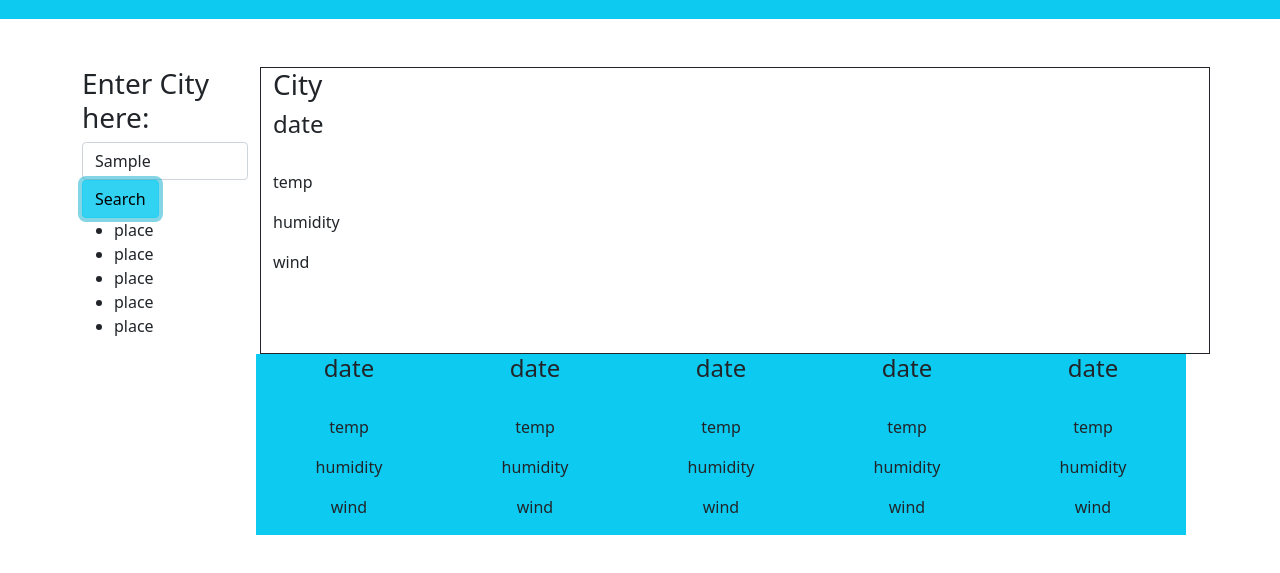
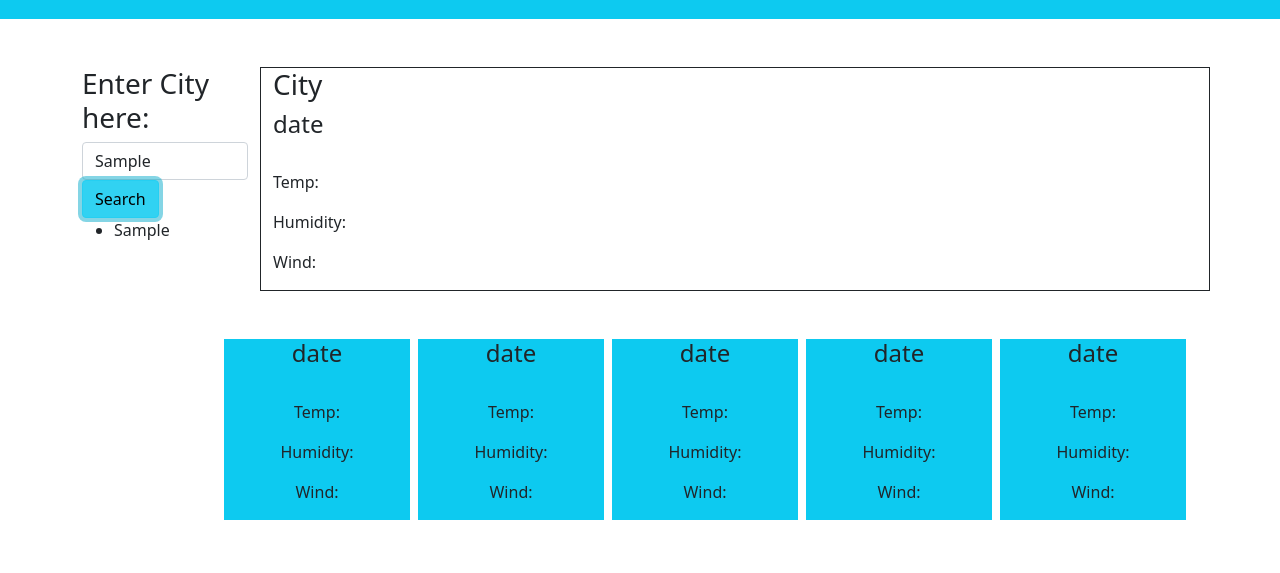
Before and after one commit to difurung/The-Weather-Application, a plain HTML site: page index.html in a window 1280 px wide. Both pictures are taken after typing "Sample" into the empty fields and a click on the button "Search". Shown: the part 69-642 px from the top of the page. Drawn offline with nearby package versions, Linux system fonts and the light colour scheme.

Commit message:
added API key. Got search to populate. Need to work on local storage

```diff
--- a/assets/script.js
+++ b/assets/script.js
@@ -1,5 +1,71 @@
 //  5 day API key : ced6331887cb8168b2eccb551eab7480
 // http://api.openweathermap.org/data/2.5/forecast?id=524901&appid=ced6331887cb8168b2eccb551eab7480
 
-var city;
-var queryURL = "http://api.openweathermap.org/data/2.5/weather?q=" + city + "&appid=ced6331887cb8168b2eccb551eab7480";
+var cityInput;
+var citArr = []
+
+//put the user input into the city
+$("#search").click(function (event) {
+    event.preventDefault();
+
+    cityInput = $("#citySearch").val()
+
+    //append city to list
+    $("<li>").text(cityInput).appendTo($("#history")).addClass("city-search");
+    //populate previous searches from local storage
+
+    // var storeObj = {
+
+    //     city: cityInput
+    // };
+
+
+
+//     citArr = JSON.parse(localStorage.getItem("prevSearch") ) || [];
+
+//    //citArr.push(storeObj);
+
+//     localStorage.setItem(prevSearch, city)
+
+var queryURL = "http://api.openweathermap.org/data/2.5/weather?q=" + cityInput + "&appid=ced6331887cb8168b2eccb551eab7480";
+
+function getApi(queryURL) {
+    fetch(queryURL)
+    .then(function (response) {
+        console.log(response);
+    if (response.status === 200) {
+    response.json().then(function (data) {
+
+    displayCityName(data.name, data.sys.country);
+    getWeather(data.coord.lat, data.coord.lon);
+    console.log(displayCityName)
+    });
+
+    }
+
+
+
+    });
+}
+
+
+
+
+
+
+// var storeObj = {
+
+//     city: cityInput
+// };
+});
+
+
+
+//get api to fetch data
+
+//store previous searches in local storage
+
+
+//populate current city data on main
+
+//populates 5 day forcast on cards
--- a/index.html
+++ b/index.html
@@ -19,86 +19,77 @@
     <title>Weather Forecast</title>
   </head>
   <body>
-    <header class = "container-fluid bg-info text-light text-align-center mb-5 p-3">
+    <header
+      class="container-fluid bg-info text-light text-align-center mb-5 p-3"
+    >
       <div class="d-flex align-items-center">
         <h1>The Weather Application</h1>
       </div>
     </header>
 
-
     <section class="container">
       <div class="row">
-    <div id="Search" class = "container col-lg-2">
-
+        <div id="Search" class="container col-lg-2">
           <h3>Enter City here:</h3>
-        <input type="text" class="form-control">
-        <button class="btn btn-info">Search</button>
+          <input type="text"  id="citySearch" class="form-control"/>
+          <button id="search"  class="btn btn-info">Search</button>
 
           <div>
             <ul id="history">
-          <li>place</li>
-          <li>place</li>
-          <li>place</li>
-          <li>place</li>
-          <li>place</li>
+
             </ul>
           </div>
         </div>
 
-      <div class="container border border-dark col-lg-10">
+        <div class="container mb-5 border border-dark col-lg-10">
           <h3 id="City" class="">City</h3>
           <h4 id="curDate" class="">date</h4>
-        <img src="#" alt="" id="tIcon">
-        <p id="temp">temp</p>
-        <p id="hum">humidity</p>
-        <p id="wind">wind</p>
+          <img src="#" alt="" id="tIcon" />
+          <p id="temp">Temp: </p>
+          <p id="hum">Humidity: </p>
+          <p id="wind">Wind: </p>
         </div>
 
-    <div class="row">
-        <div class="col-12 col-md-6 col-lg-2">
+        <div class="row justify-content-end gap-2">
 
+          <div class="text-center bg-info mb-4 col-12 col-md-6 col-lg-2">
+            <h4 id="day1" class="">date</h4>
+            <img src="#" alt="" id="tIcon" />
+            <p id="temp">Temp: </p>
+            <p id="hum">Humidity: </p>
+            <p id="wind">Wind: </p>
           </div>
-        <div class="text-center bg-info col-12 col-md-6 col-lg-2">
-          <h4 id="day1" class="">date</h4>
-          <img src="#" alt="" id="tIcon">
-          <p id="temp">temp</p>
-          <p id="hum">humidity</p>
-          <p id="wind">wind</p>
+          <div class="text-center bg-info mb-4 col-12 col-md-6 col-lg-2">
+            <h4 id="day2" class="">date</h4>
+            <img src="#" alt="" id="tIcon" />
+            <p id="temp">Temp: </p>
+            <p id="hum">Humidity: </p>
+            <p id="wind">Wind: </p>
           </div>
-        <div class="text-center bg-info col-12 col-md-6 col-lg-2">
-          <h4 id="day2" class="">date</h4>
-          <img src="#" alt="" id="tIcon">
-          <p id="temp">temp</p>
-          <p id="hum">humidity</p>
-          <p id="wind">wind</p>
+          <div class="text-center bg-info mb-4 col-12 col-md-6 col-lg-2">
+            <h4 id="day3" class="">date</h4>
+            <img src="#" alt="" id="tIcon" />
+            <p id="temp">Temp: </p>
+            <p id="hum">Humidity: </p>
+            <p id="wind">Wind: </p>
           </div>
-        <div class="text-center bg-info col-12 col-md-6 col-lg-2">
-          <h4 id="day3" class="">date</h4>
-          <img src="#" alt="" id="tIcon">
-          <p id="temp">temp</p>
-          <p id="hum">humidity</p>
-          <p id="wind">wind</p>
+          <div class="text-center bg-info mb-4 col-12 col-md-6 col-lg-2">
+            <h4 id="day4" class="">date</h4>
+            <img src="#" alt="" id="tIcon" />
+            <p id="temp">Temp: </p>
+            <p id="hum">Humidity: </p>
+            <p id="wind">Wind: </p>
           </div>
-        <div class="text-center bg-info col-12 col-md-6 col-lg-2">
-          <h4 id="day4" class="">date</h4>
-          <img src="#" alt="" id="tIcon">
-          <p id="temp">temp</p>
-          <p id="hum">humidity</p>
-          <p id="wind">wind</p>
+          <div class="text-center bg-info mb-4 col-12 col-md-6 col-lg-2">
+            <h4 id="day5" class="">date</h4>
+            <img src="#" alt="" id="tIcon" />
+            <p id="temp">Temp: </p>
+            <p id="hum">Humidity: </p>
+            <p id="wind">Wind: </p>
           </div>
-        <div class="text-center bg-info col-12 col-md-6 col-lg-2">
-          <h4 id="day5" class="">date</h4>
-          <img src="#" alt="" id="tIcon">
-          <p id="temp">temp</p>
-          <p id="hum">humidity</p>
-          <p id="wind">wind</p>
-        </div>
-
-
         </div>
       </div>
     </section>
-
   </body>
   <script src="https://code.jquery.com/jquery-3.4.1.min.js"></script>
   <script
```
Lines whose indentation alone changed are shown as unchanged.
